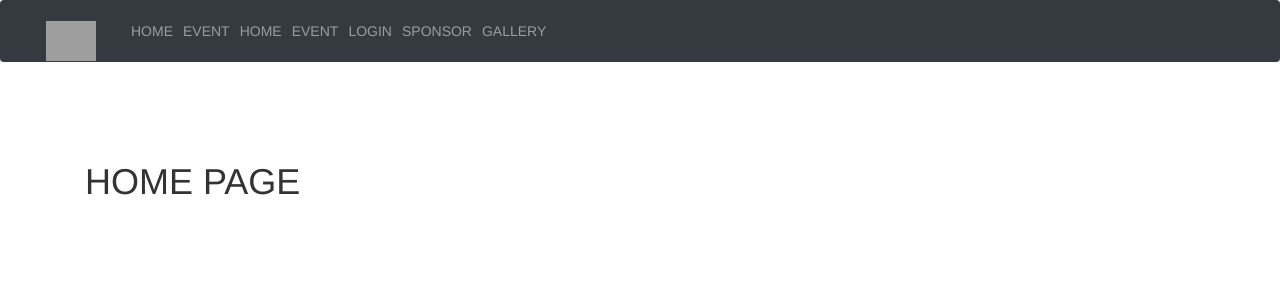
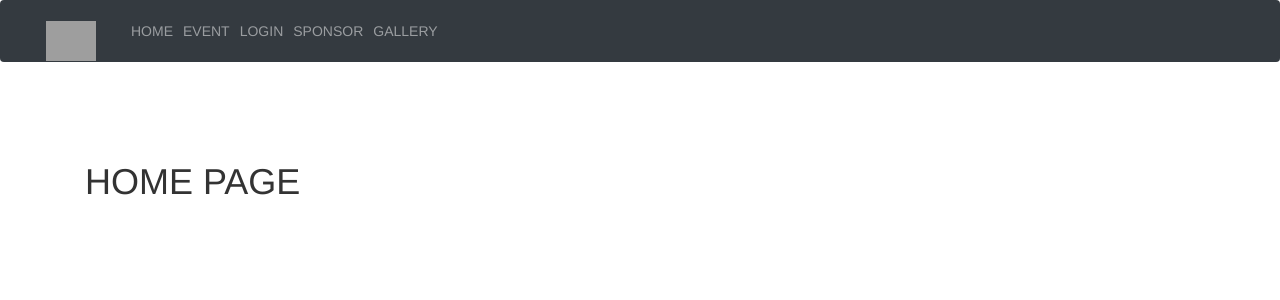
Before and after one commit to shivamk001/Techovation_2k19, a Django app: page /home in a window 1280 px wide. Shown: the top 300 px of the page. Run offline with Django 3.2, Linux system fonts and the light colour scheme; some libraries are stand-ins or nearby versions; grey boxes are pictures that could not be loaded.

Commit message:
event leads to eventpage

```diff
--- a/account/templates/account/event.html
+++ b/account/templates/account/event.html
@@ -55,7 +55,7 @@
       <!--
         <li class="nav-item  active ">
             <a class="nav-link " href="event.html"> EVENT </a></li>-->
-        <li class="nav-item   "><a class="nav-link " href="{% url 'login' %}"> LOGIN  </a></li>
+        <li class="nav-item   "><a class="nav-link " href=""> LOGIN  </a></li>
 
             <li class="nav-item   "><a class="nav-link  " href="sponsor.html"> SPONSOR  </a></li>
 
--- a/account/templates/base.html
+++ b/account/templates/base.html
@@ -53,19 +53,8 @@ gtag('config', 'UA-112923270-2');
 <div class="collapse navbar-collapse" id="navbarSupportedContent">
   <ul class="navbar-nav ml-auto">
 
-
-
-    <li class="nav-item ">
-      <a class="nav-link" href="">HOME <span class="sr-only">(current)</span></a>
-    </li>
-
-
-      <li class="nav-item    ">
-          <a class="nav-link " href=""> EVENT </a></li>
-
-
-<li class="nav-item   "><a class="nav-link " href=""> HOME  </a></li>
-<li class="nav-item   "><a class="nav-link " href=""> EVENT  </a></li>
+<li class="nav-item   "><a class="nav-link " href="{% url 'home' %}"> HOME  </a></li>
+<li class="nav-item   "><a class="nav-link " href="{% url 'event' %}"> EVENT  </a></li>
       <li class="nav-item   "><a class="nav-link " href=""> LOGIN  </a></li>
 
           <li class="nav-item   "><a class="nav-link  " href="sponsor.html"> SPONSOR  </a></li>
--- a/account/urls.py
+++ b/account/urls.py
@@ -5,4 +5,6 @@ from . import views
 urlpatterns=[
     #homepageview.as_view()
     path('home',views.HomePageView.as_view(),name='home'),
+    path('event',views.EventView.as_view(),name='event'),
+
 ]
--- a/account/views.py
+++ b/account/views.py
@@ -5,3 +5,5 @@ from django.views.generic.base import TemplateView
 # Create your views here.
 class HomePageView(TemplateView):
     template_name='account/home.html'
+class EventView(TemplateView):
+    template_name='account/event.html'
```
